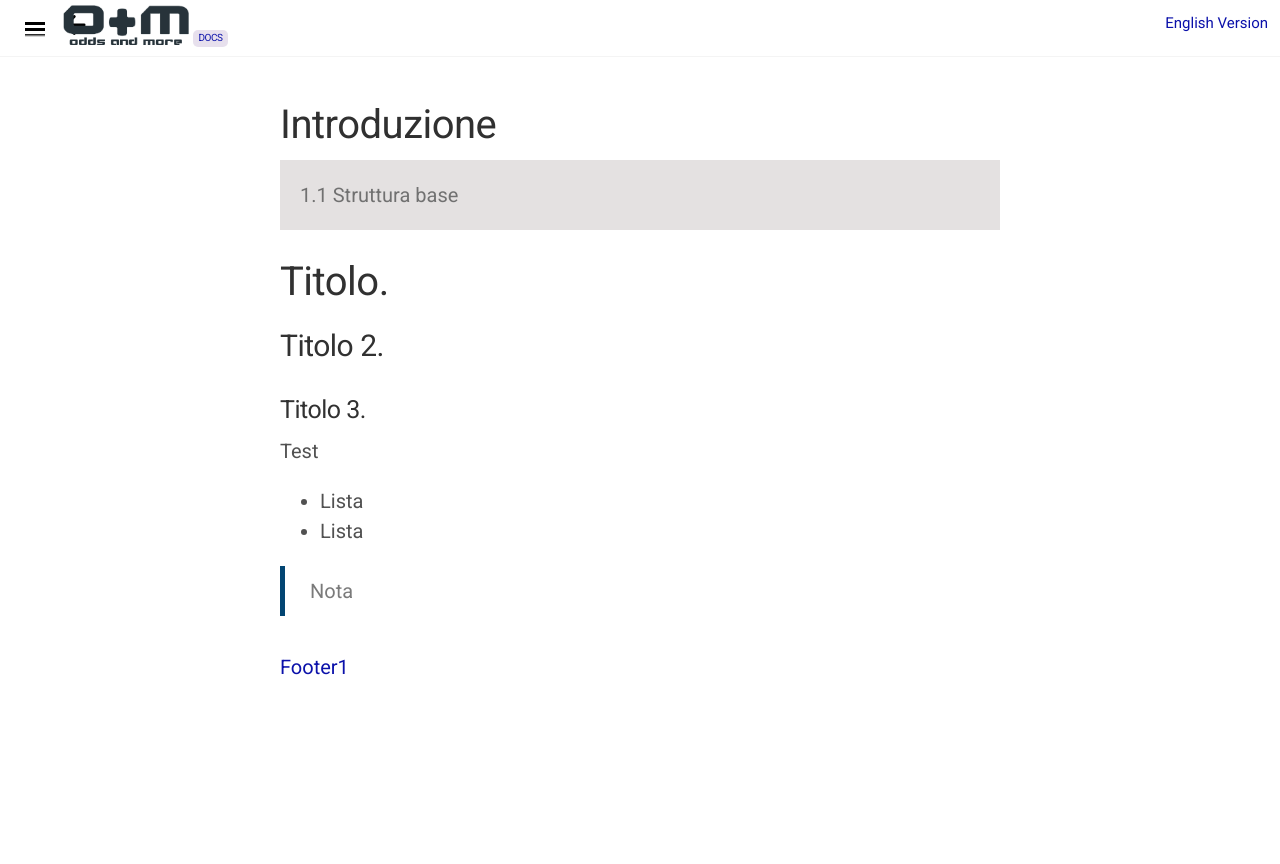
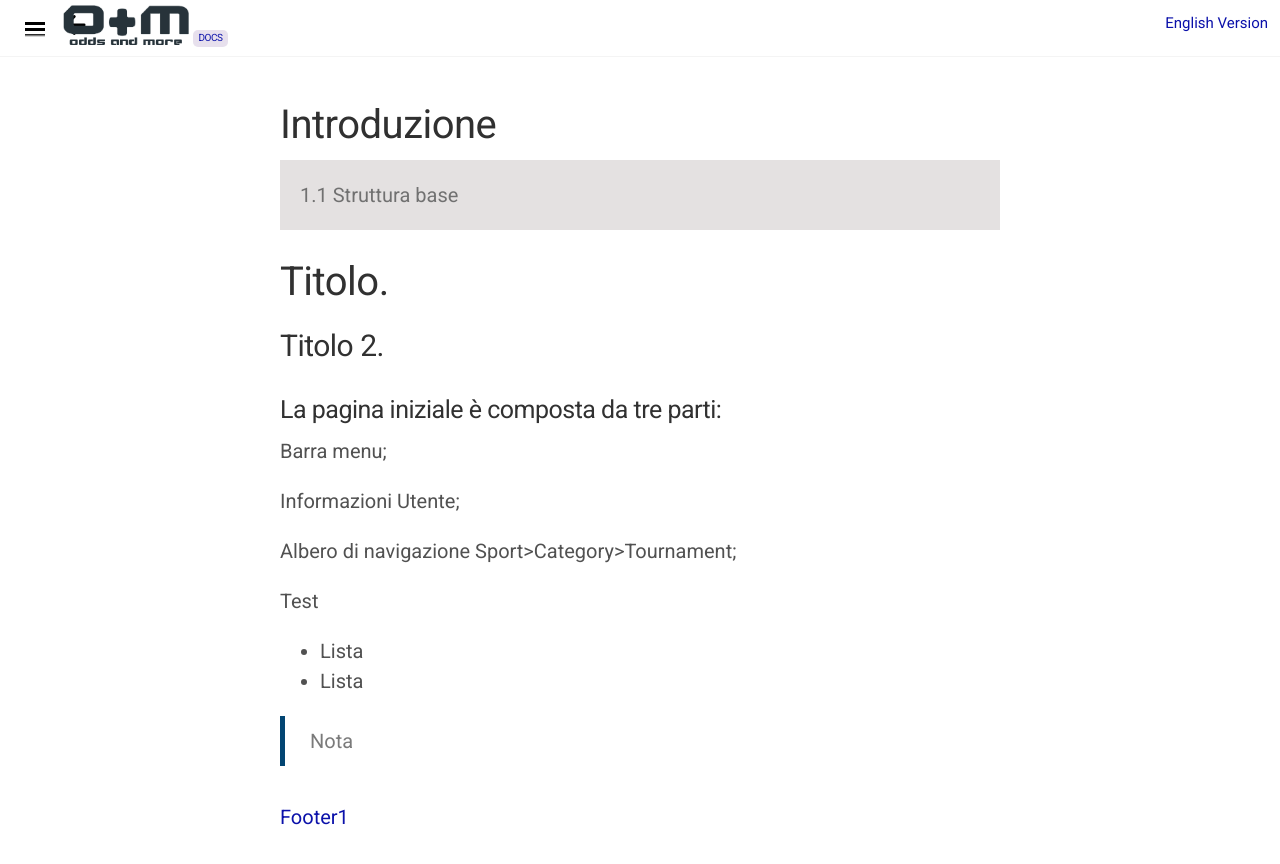
Before and after one commit to docsforodds/docs, a Jekyll site: the page built from docs/it/section/page1.md, in a window 1280 px wide. Shown: the top 864 px of the page. Built offline with Jekyll 4.4.1, drawn with Linux system fonts in a browser that asks for light colours; nearby versions of some CDN libraries.

Commit message:
inserite le prime tre righe

```diff
--- a/docs/it/section/page1.md
+++ b/docs/it/section/page1.md
@@ -11,7 +11,13 @@ icon: fab fa-adn
 
 # Titolo.
 ## Titolo 2.
-### Titolo 3.
+### La pagina iniziale è composta da tre parti:
+
+Barra menu;
+
+Informazioni Utente;
+
+Albero di navigazione Sport>Category>Tournament;
 
 Test
 
```
